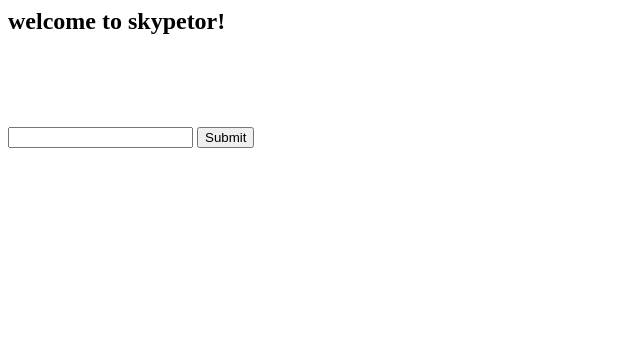
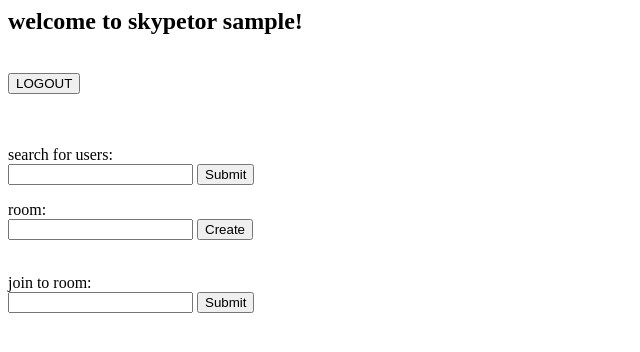
Before and after one commit to vahidmohsseni/IEC_project1, a Flask app: template templates/home.html in a window 1280 px wide. Shown: the top 352 px of the page, without its empty margins (0-640 px from the left). Run offline with Flask 2, Linux system fonts and the light colour scheme; the template is opened without the code that fills it: most values are stand-ins (such as "Sample title", 1, 10 or a date in 2020).

Commit message:
fixed some bugs and ready for XHR

```diff
--- a/Models.py
+++ b/Models.py
@@ -1,4 +1,4 @@
-from sqlobject import StringCol, SQLObject, ForeignKey, sqlhub, connectionForURI, UnicodeCol
+from sqlobject import StringCol, SQLObject, ForeignKey, sqlhub, connectionForURI, UnicodeCol, IntCol
 from config import DB_DIR
 
 sqlhub.processConnection = connectionForURI("sqlite:" + DB_DIR)
@@ -12,6 +12,8 @@ class User(SQLObject):
 
 class Room(SQLObject):
     admin = ForeignKey('User')
+    name = UnicodeCol()
+    numbers = IntCol()
 
 class RoomUsers(SQLObject):
     room = ForeignKey('Room')
--- a/app.py
+++ b/app.py
@@ -1,16 +1,49 @@
-from flask import Flask, session, render_template, redirect, url_for, request
+from flask import Flask, session, render_template, redirect, url_for, request, Response, jsonify
 from config import SECRET
+import gevent
+from gevent.pywsgi import WSGIServer
+from gevent.queue import Queue
+import json
+import time
 import transactions
+
+
+class ServerSentEvent(object):
+
+    def __init__(self, data):
+        self.data = data
+        self.event = None
+        self.id = None
+        self.desc_map = {
+            self.data : "data",
+            self.event : "event",
+            self.id : "id"
+        }
+
+    def encode(self):
+        if not self.data:
+            return ""
+        lines = ["%s: %s" % (self.desc_map[k], k) for k in self.desc_map if k]
+
+        return "%s\n\n" % "\n".join(lines)
 
 app = Flask(__name__)
 app.secret_key = SECRET
+subscriptions = []
+
+ServerRooms = {}
 
 
 @app.route("/")
 def home():
     if 'username' not in session:
         return render_template("login.html")
-    return render_template("home.html")
+
+    # contacts = transactions.get_contacts(session['username'])
+    rooms = transactions.get_rooms(session['username'])
+
+    # rooms = []
+    return render_template("home.html", username=session['username'], rooms=rooms)
 
 
 @app.route('/signup')
@@ -99,6 +132,176 @@ def add_contact(username):
     # add to contacts
     return transactions.add_contacts(session['username'], username)
 
+# wrong
+@app.route("/create_room", methods=['POST'])
+def create_room():
+    if 'username' not in session:
+        return redirect(url_for('home'))
+
+    if request.method != 'POST':
+        return 'invalid method'
+
+    form = request.form
+    if 'room_name' not in form:
+        return 'invalid input'
+
+
+    return transactions.create_room(session['username'], form['room_name'])
+
+# wrong
+@app.route('/room/<room_id>')
+def room(room_id):
+    if 'username' not in session:
+        return redirect(url_for('home'))
+
+    username = session['username']
+
+    if transactions.check_user_in_room(username, room_id) != 'ok':
+        return 'this room is not for you!'
+
+    room_users = transactions.get_contacts_of_room(room_id)
+
+    contacts = transactions.get_contacts_by_username(username)
+
+    for i in contacts:
+        pass
+
+    return render_template('room.html', contacts=contacts, room=room_id, room_users=room_users)
+
+# wrong
+@app.route('/add_to_room/<room_id>/<username>')
+def add_to_room(room_id, username):
+    if 'username' not in session:
+        return redirect(url_for('home'))
+
+    stat = transactions.add_to_room(room_id, username)
+
+    return redirect(url_for('room', room_id=room_id))
+
+
+@app.route('/create_room/wait/<room_name>')
+def render_new_room(room_name):
+    if 'username' not in session:
+        return redirect(url_for('home'))
+
+    stat, room = transactions.create_room(session['username'], room_name)
+    if stat == 'ok':
+        return render_template('new_room.html', room=room)
+    return 'failed'
+
+@app.route('/create_room/wait', methods=["POST"])
+def render_new_room_form():
+    if 'username' not in session:
+        return redirect(url_for('home'))
+
+    if 'room_name' not in request.form:
+        return 'invalid input'
+
+    stat, room = transactions.create_room(session['username'], request.form['room_name'])
+    if stat == 'ok':
+        return render_template('new_room.html', room=room)
+    return 'failed'
+
+@app.route('/listen_to_room/<room_id>')
+def listen_to_room(room_id):
+    def gen():
+        q = Queue()
+        # print(ServerRooms.get(room_id, []), type(ServerRooms.get(room_id, [])))
+        if ServerRooms.get(room_id, False):
+            ServerRooms[room_id].append(q)
+        else:
+            ServerRooms[room_id] = [q]
+
+        try:
+            while True:
+                result = q.get()
+                ev = ServerSentEvent(str(result))
+                yield ev.encode()
+        except Exception as e: # Or maybe use flask signals
+            print(e)
+            ServerRooms.pop(room_id, None)
+
+    return Response(gen(), mimetype="text/event-stream")
+
+
+@app.route('/join/<room_id>')
+def join_room(room_id):
+    def notify():
+        # msg = str("salam\nmy ip: \nmy address: \n")
+        msg = {"message": 'salam',
+                "ip": "x.x.x.x",
+                "address": "address"}
+        # for sub in subscriptions[:]:
+        #     sub.put(msg)
+        # print(ServerRooms)
+        # print(ServerRooms[room_id])
+        for i in ServerRooms[room_id]:
+            # print(msg)
+            i.put(json.dumps(msg))
+
+    gevent.spawn(notify)
+
+    room = transactions.get_room_by_id(room_id)
+
+    return render_template('new_room.html', room=room)
+
+@app.route('/join', methods=["POST"])
+def join_to_room():
+    if 'username' not in session:
+        return redirect(url_for('home'))
+
+    if 'room_id' not in request.form:
+        return 'invalid input'
+
+    def notify(room_id):
+        msg = {"message": 'salam',
+            "ip": "x.x.x.x",
+            "address": "address"}
+        # for sub in subscriptions[:]:
+        #     sub.put(msg)
+        # print(ServerRooms)
+        # print(ServerRooms[request.form['room_id']])
+        for i in ServerRooms[room_id]:
+            # print(msg)
+            i.put(json.dumps(msg))
+    gevent.spawn(notify, room_id=request.form['room_id'])
+
+    room = transactions.get_room_by_id(request.form['room_id'])
+
+    return render_template('new_room.html', room=room)
+
+@app.route("/test_sse_send")
+def test_sse_send():
+    #Dummy data - pick up from request for real data
+    def notify():
+        msg = str(time.time())
+        for sub in subscriptions[:]:
+            sub.put(msg)
+
+    gevent.spawn(notify)
+
+    return "OK"
+
+@app.route("/test_sse_subscribe")
+def test_sse_subscribe():
+    def gen():
+        q = Queue()
+        subscriptions.append(q)
+        try:
+            while True:
+                result = q.get()
+                ev = ServerSentEvent(str(result))
+                yield ev.encode()
+        except GeneratorExit: # Or maybe use flask signals
+            subscriptions.remove(q)
+
+    print(subscriptions)
+
+    return Response(gen(), mimetype="text/event-stream")
+
+
 if __name__ == "__main__":
     app.debug = True
-    app.run()
+    server = WSGIServer(("0.0.0.0", 5000), app)
+    server.serve_forever()
+    # app.run()
--- a/templates/add_contact.html
+++ b/templates/add_contact.html
@@ -6,6 +6,7 @@
         <br><br><br><br>
     </head>
     <body>
+        <span>select  from below:</span><br><br><br>
         {% for user in users %}
             <span >{{ user }} <a href="/add_con/{{ user }}">add</a></span>
             <br><br>
--- a/templates/home.html
+++ b/templates/home.html
@@ -1,13 +1,56 @@
 <html>
     <head>
         <title>skypetor!</title>
-        <h2>welcome to skypetor!</h2>
-        <br><br><br><br>
+        <h2>welcome to skypetor {{ username }}!</h2>
+        <br>
     </head>
     <body>
-        <form action="/search_user" method="GET">
-            <input type="text" name="username">
-            <input type="submit">
+        <form action="/logout">
+            <input type="submit" value="LOGOUT">
         </form>
+        <br> <br>
+        <span>
+            <span>search for users:</span> <br>
+            <form action="/search_user" method="GET">
+                <input type="text" name="username">
+                <input type="submit">
+            </form>
+        </span>
+
+        <!-- <span>
+            <span>Rooms:</span>
+            <form action="/create_room" method="POST">
+                <input type="text" name="room_name">
+                <input type="submit" title="create room" value="Create" >
+            </form>
+            <br>
+
+            {% for room in rooms %}
+                <span >{{ room.room.name }} <a href="/room/{{ room.room.id }}">go!</a></span>
+                <br><br>
+            {% endfor %}
+
+        </span> -->
+
+        <span>
+            <span>room:</span>
+            <!-- make following forms works with xhr -->
+            <span>
+                <form action="/create_room/wait" method="POST" >
+                    <input name='room_name' type="text">
+                    <input type="submit" value="Create">
+                </form>
+            </span>
+            <br>
+            <span>join to room:</span>
+            <span>
+                <form action="/join" method="POST">
+                    <input type="text" name="room_id">
+                    <input type="submit">
+
+                </form>
+            </span>
+        </span>
+
     </body>
 </html>
```
Also changed, not shown: templates/new_room.html (added, +29 -0 lines), templates/room.html (added, +28 -0 lines), transactions.py (+91 -0 lines), database.db, 1 other file. Lines whose indentation alone changed are shown as unchanged.
